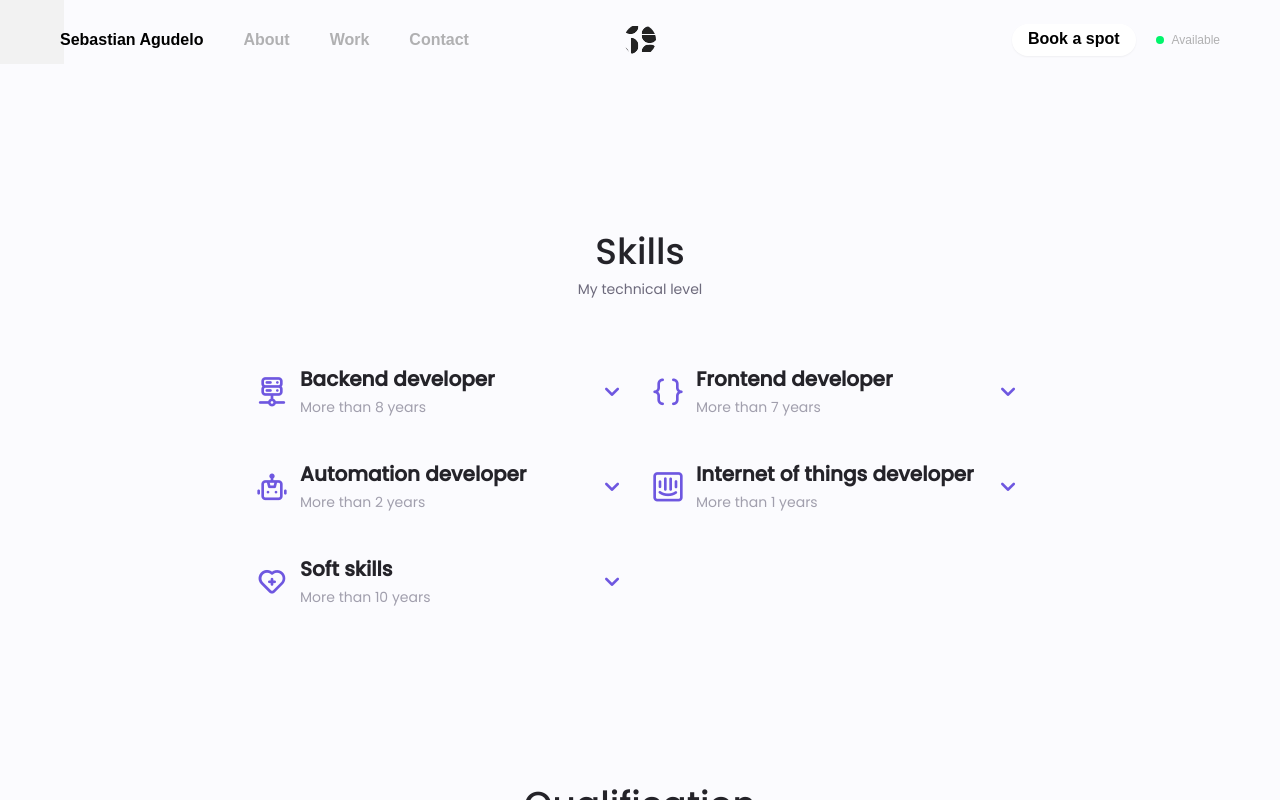
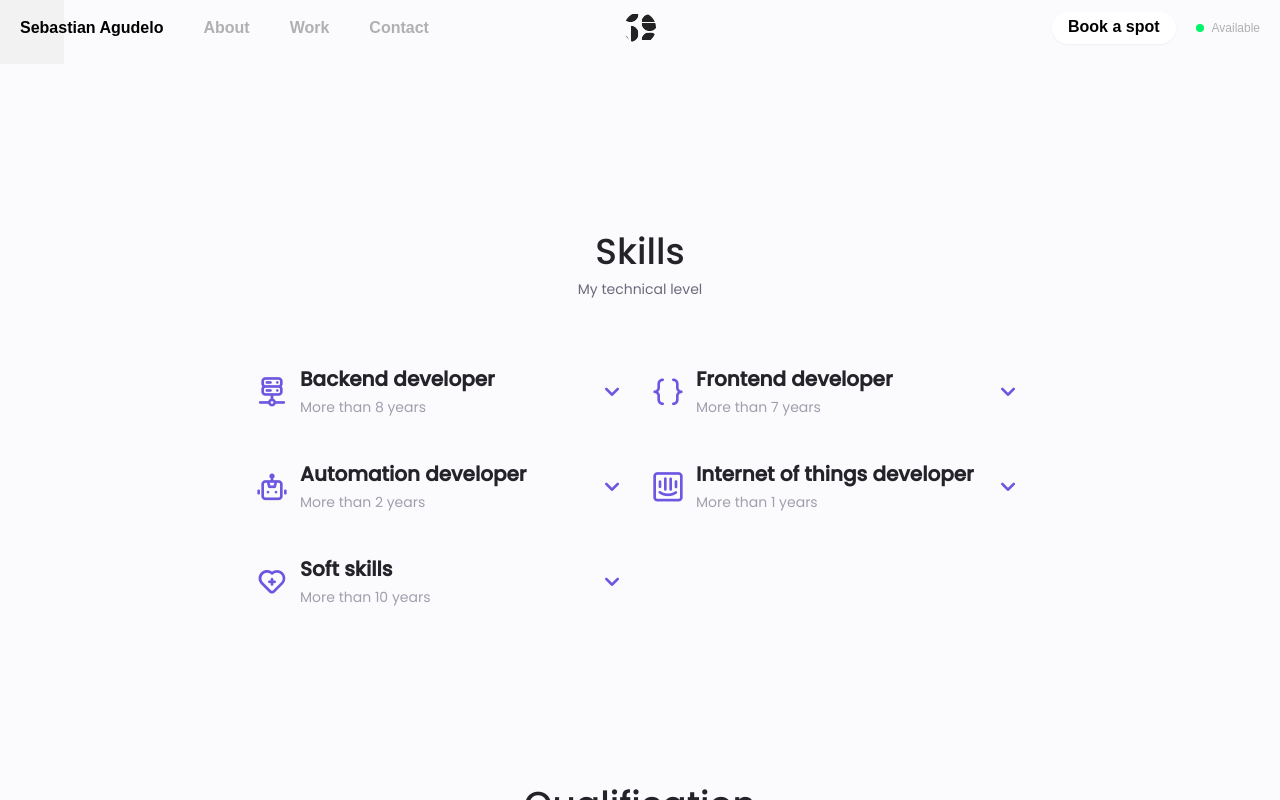
Before and after one commit to Jhonsebastianas/portafolio, a Next.js app: page / in a window 1280 px wide. Shown: the top 800 px of the page. Built offline with nearby package versions, Linux system fonts and the light colour scheme; a web font is replaced by a local one.

Commit message:
Better menu

```diff
--- a/src/modules/portfolio/components/Menu.jsx
+++ b/src/modules/portfolio/components/Menu.jsx
@@ -24,7 +24,7 @@ const MenuWrapper = styled.div`
   right: 0;
   width: 100%;
   z-index: var(--z-index-menu);
-  padding: var(--spacing-md) var(--spacing-xl);
+  padding: var(--spacing-md) 0;
 
   @media (max-width: ${theme.breakpoints.mobile}) {
     padding: var(--spacing-sm) var(--spacing-lg);
@@ -35,14 +35,13 @@ const MenuContainer = styled.div`
   display: flex;
   align-items: center;
   justify-content: space-between;
-  max-width: 1200px;
-  margin: 0 auto;
+  width: 100%;
   background: transparent;
-  padding: var(--spacing-md) var(--spacing-xl);
+  padding: 0 var(--spacing-xl);
   position: relative;
 
   @media (max-width: ${theme.breakpoints.mobile}) {
-    padding: var(--spacing-sm) var(--spacing-lg);
+    padding: 0;
   }
 `;
 
```
